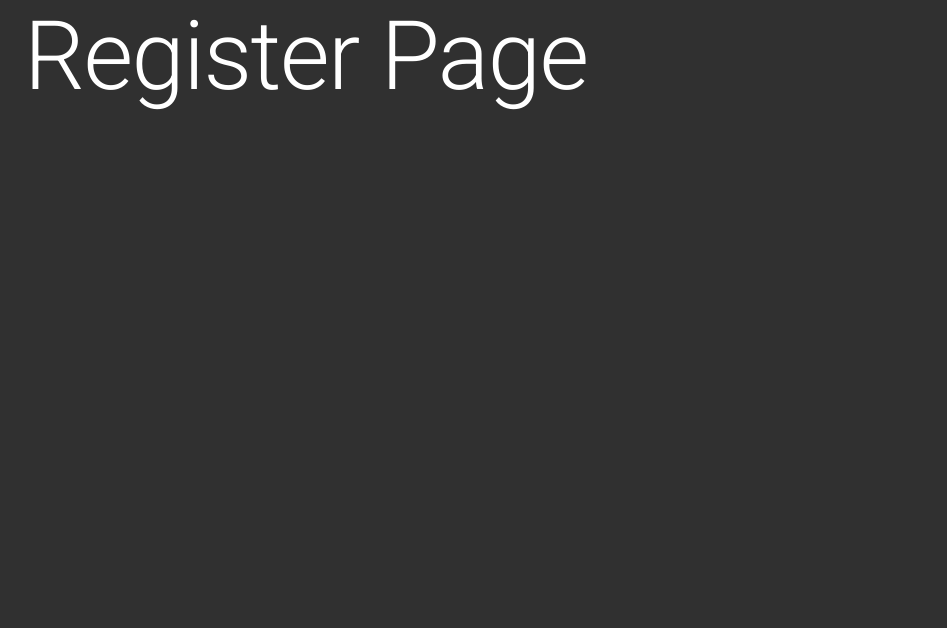
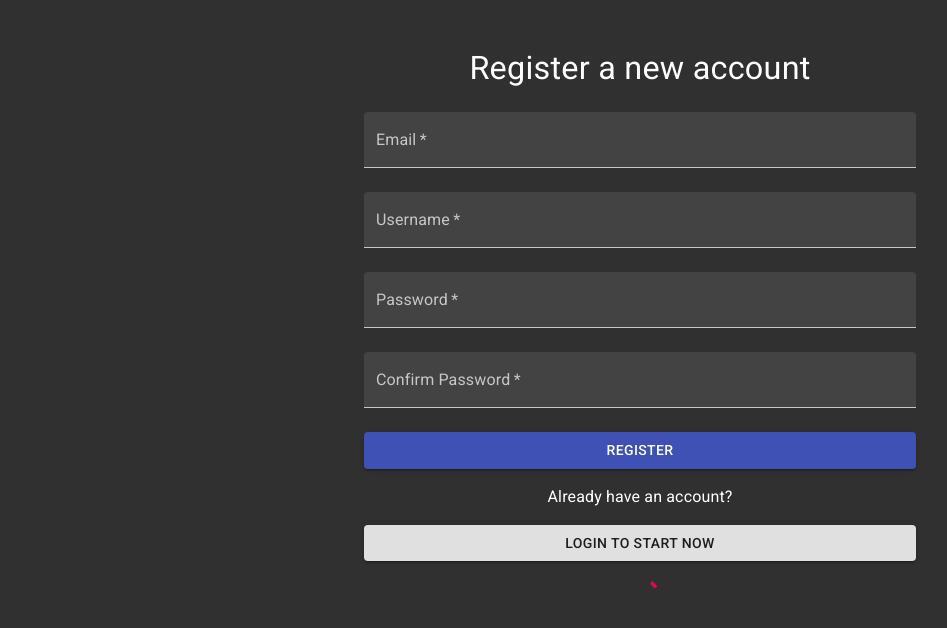
Before and after one commit to az3r/GraduateProject, a Next.js app: page /register in a window 1280 px wide. Shown: the top 628 px of the page, without its empty margins (0-947 px from the left). Built offline with nearby package versions, Linux system fonts and the light colour scheme.

Commit message:
+ reigster layout no logic

```diff
--- a/pages/register.jsx
+++ b/pages/register.jsx
@@ -1,10 +1,108 @@
 import * as React from "react";
-import { Button, Typography, Container } from "@material-ui/core";
+import {
+  Button,
+  Typography,
+  Container,
+  TextField,
+  makeStyles,
+  Link as MaterialLink,
+  Box,
+  CircularProgress,
+} from "@material-ui/core";
+import Head from "next/head";
+import Link from "next/link";
+export default function Register() {
+  const styles = useStyles();
+  return (
+    <form className={styles.root} onSubmit={onSubmit}>
+      <Head>
+        <title>Register</title>
+        <meta property="og-title" content="Register" />
+      </Head>
+      <Typography variant="h4" align="center">
+        Register a new account
+      </Typography>
+      <Container maxWidth="sm" className={styles.form}>
+        <TextField
+          id="email"
+          fullWidth
+          type="email"
+          className={styles.field}
+          label="Email"
+          variant="filled"
+          required
+        />
+        <TextField
+          id="username"
+          fullWidth
+          type="text"
+          className={styles.field}
+          label="Username"
+          variant="filled"
+          required
+        />
+        <TextField
+          id="password"
+          fullWidth
+          type="password"
+          className={styles.field}
+          label="Password"
+          variant="filled"
+          required
+        />
+        <TextField
+          id="confirm-password"
+          fullWidth
+          type="password"
+          className={styles.field}
+          label="Confirm Password"
+          variant="filled"
+          required
+        />
+        <Button variant="contained" color="primary" type="submit" fullWidth>
+          Register
+        </Button>
+        <Box
+          className={styles.seperator}
+          display="flex"
+          flexDirection="column"
+          alignItems="center"
+        >
+          <Typography align="center">Already have an account?</Typography>
+          <Link href="/login">
+            <Button
+              className={styles.seperator}
+              fullWidth
+              variant="contained"
+              href="/login"
+            >
+              Login to start now
+            </Button>
+          </Link>
+          <CircularProgress color="secondary" className={styles.seperator} />
+        </Box>
+      </Container>
+    </form>
+  );
+  function onSubmit(e) {
+    e.preventDefault();
+    console.log(e.target.value);
+  }
+}
 
-export default function Register() {
-  return (
-    <Container>
-      <Typography variant="h1">Register Page</Typography>
-    </Container>
-  );
-}
+const useStyles = makeStyles((theme) => ({
+  root: {
+    paddingTop: theme.spacing(6),
+  },
+  form: {
+    alignItems: "center",
+  },
+  field: {
+    marginTop: theme.spacing(3),
+    marginBottom: theme.spacing(3),
+    display: "block",
+  },
+  seperator: {
+    marginTop: theme.spacing(2),
+  },
+}));
```
Also changed, not shown: pages/login.jsx (+13 -21 lines).
